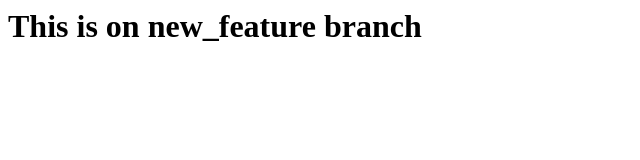
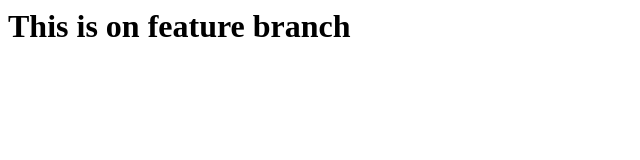
Before and after one commit to vveereshvsh/new_java_repo, a plain HTML site: page index.html in a window 1280 px wide. Shown: the whole page, without its empty margins (0-640 px from the left). Drawn offline with Linux system fonts and the light colour scheme.

Commit message:
Modifed on feature

```diff
--- a/index.html
+++ b/index.html
@@ -1,5 +1,5 @@
 <html>
-<h1>This is on new_feature branch</h1>
+<h1>This is on feature branch</h1>
 <t1></t1>
 <body></body>
 </html>
```
